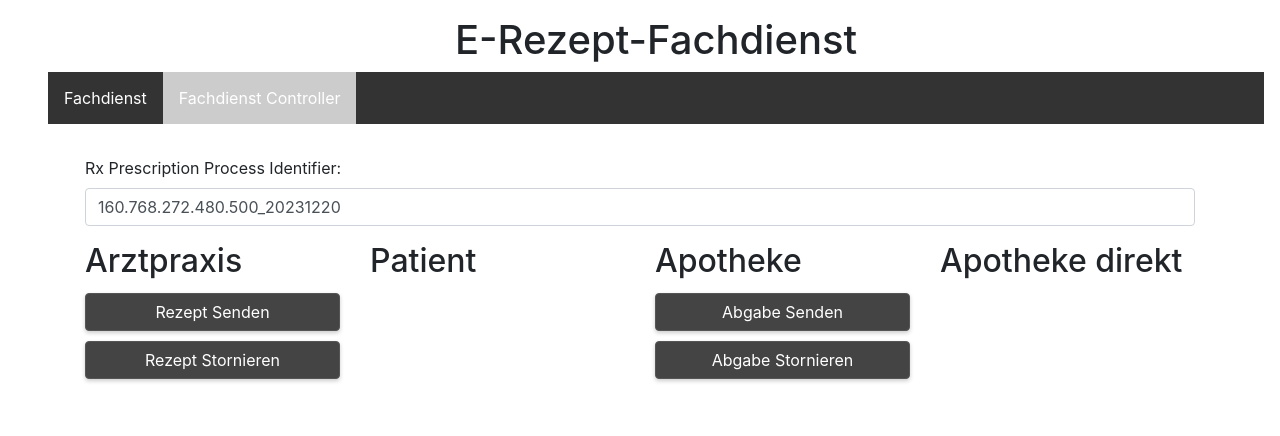
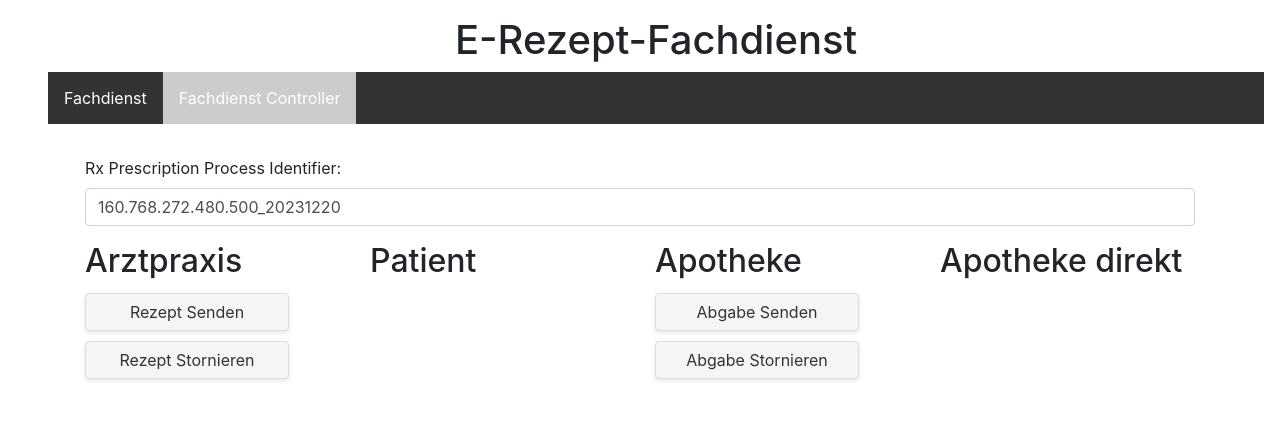
Before and after one commit to SvenSommer/poc-epa-medication, a Flask app: template e_rezept_fachdienst/templates/control.html in a window 1280 px wide. Shown: the top 436 px of the page. Run offline with Flask 3, Linux system fonts and the light colour scheme; the template is opened without the code that fills it, so the values that code supplies are empty; some libraries are stand-ins or nearby versions.

Commit message:
Update style.css and app.py

```diff
--- a/e_rezept_fachdienst/static/style.css
+++ b/e_rezept_fachdienst/static/style.css
@@ -143,34 +143,36 @@ tr:hover {
     background-color: #e0f8d8; /* A very light green color */
 }
 .custom-button {
-    color: white !important; /* Weiße Textfarbe */
-    background-color: #444 !important;
-    border: 1px solid #555 !important;; /* Dezenter Rahmen */
+    color: #333 !important; /* Dark text color */
+    background-color: #f5f5f5 !important; /* Light whitish background color */
+    border: 1px solid #ddd !important; /* Subtle border */
     padding: 14px 16px; /* Padding */
-    margin: 5px 0; /* Abstand */
-    width: 100%; /* Volle Breite */
-    transition: all 0.3s ease; /* Weiche Übergangseffekte */
-    text-align: center; /* Zentrieren des Textes */
-    box-shadow: 0 2px 4px rgba(0,0,0,0.2); /* Leichter Schatten für Tiefe */
+    margin: 5px 0; /* Margin */
+    width: 80%; /* Full width */
+    transition: all 0.3s ease; /* Smooth transition effects */
+    text-align: center; /* Centering text */
+    box-shadow: 0 2px 4px rgba(0,0,0,0.1); /* Light shadow for depth */
 }
 
 .custom-button:hover {
-    background-color: #333 !important;; /* Dunklere Hintergrundfarbe beim Hover */
-    box-shadow: 0 4px 8px rgba(0,0,0,0.3); /* Stärkerer Schatten beim Hover */
+    background-color: #e6e6e6 !important; /* Slightly darker background on hover */
+    box-shadow: 0 4px 8px rgba(0,0,0,0.2); /* Stronger shadow on hover */
 }
 
 .custom-button-primary {
-    background-color: #4CAF50; /* Primäre Farbe */
+    background-color: #e0f8d8; /* Primary light green color */
+    color: #333; /* Dark text color for contrast */
 }
 
 .custom-button-danger {
-    background-color: #f44336; /* Gefahrenfarbe */
+    background-color: #fadcdc; /* Light red color for danger buttons */
+    color: #333; /* Dark text color for contrast */
 }
 
 .custom-button-primary:hover {
-    background-color: #3e8e41; /* Dunklere Farbe beim Hover für primären Button */
+    background-color: #ccebc5; /* Slightly darker shade on hover for primary button */
 }
 
 .custom-button-danger:hover {
-    background-color: #d32f2f; /* Dunklere Farbe beim Hover für Gefahren-Button */
+    background-color: #fab4b4; /* Slightly darker shade on hover for danger button */
 }
--- a/epa_aktenkonto/medication_service/app.py
+++ b/epa_aktenkonto/medication_service/app.py
@@ -23,26 +23,6 @@ dispensation_controller = DispensationController(db_reader,db_writer)
 def send_response(message, status_code=200):
     return jsonify({"message": message, "status_code": status_code}), status_code
 
-
-
-def extract_parameters(fhir_data, required_params):
-    if not fhir_data.get("parameter"):
-        return None
-
-    parameters = {
-        param.get("name"): param.get("resource")
-        for param in fhir_data.get("parameter", [])
-    }
-    if not all(param in parameters for param in required_params):
-        return None
-
-    return parameters
-
-
-def validate_fhir_data(fhir_data, required_types):
-    received_types = {param.get("name") for param in fhir_data.get("parameter", [])}
-    return required_types.issubset(received_types)
-
 @app.route("/", methods=["GET"])
 def index():
     return render_template("index.html")
@@ -51,36 +31,22 @@ def index():
 def resources():
     return render_template("resources.html")
 
-
 @app.route("/get-fhir-data/<resource_type>", methods=["GET"])
 def get_fhir_data_by_type(resource_type):
     if db_reader.connect():
         resources = db_reader.get_all_resources(resource_type)
-        db_reader.close()
         return jsonify(resources)
     else:
-        return (
-            jsonify(
-                {"status": f"Medication Service: running - Database Connection Failed"}
-            ),
-            500,
-        )
+        return send_response("Medication Service: running - Database Connection Failed", 500)
 
 
 @app.route("/get-fhir-data/<resource_type>/<resource_id>", methods=["GET"])
 def get_fhir_data_by_id(resource_type, resource_id):
     if db_reader.connect():
         resource = db_reader.get_resource(resource_type, resource_id)
-        db_reader.close()
         return jsonify(resource)
     else:
-        return (
-            jsonify(
-                {"status": f"Medication Service: running - Database Connection Failed"}
-            ),
-            500,
-        )
-
+        return send_response("Medication Service: running - Database Connection Failed", 500)
 
 @app.route("/get-fhir-data", methods=["GET"])
 def get_fhir_data():
@@ -99,12 +65,7 @@ def get_fhir_data():
         }
         return jsonify(response)
     else:
-        return (
-            jsonify(
-                {"status": f"Medication Service: running - Database Connection Failed"}
-            ),
-            500,
-        )
+        return send_response("Medication Service: running - Database Connection Failed", 500)
 
 @app.route("/get-rx-identifier", methods=["GET"])
 def get_rx_identifier():
@@ -112,17 +73,11 @@ def get_rx_identifier():
         rx_identifier = db_reader.get_rx_identifier()
         return jsonify(rx_identifier)
     else:
-        return (
-            jsonify(
-                {"status": f"Medication Service: running - Database Connection Failed"}
-            ),
-            500,
-        )
+        return send_response("Medication Service: running - Database Connection Failed", 500)
 
 @app.route("/$provide-prescription", methods=["POST"])
 def provide_prescription():
     fhir_data = request.json
-
     try:
         exspected_ressource_types = ["MedicationRequest", "Medication", "Organization", "Practitioner"]
         if not fhir_validator.validate_fhir_data(fhir_data, set(exspected_ressource_types)):
@@ -142,7 +97,7 @@ def provide_prescription():
 def cancel_prescription():
     fhir_data = request.json
 
-    if not validate_fhir_data(fhir_data, {"RxPrescriptionProcessIdentifier"}):
+    if not fhir_validator.validate_fhir_data(fhir_data, {"RxPrescriptionProcessIdentifier"}):
         return send_response("Invalid FHIR data", 400)
 
     try:
@@ -174,7 +129,7 @@ def provide_dispensation():
 def cancel_dispensation():
     fhir_data = request.json
 
-    if not validate_fhir_data(fhir_data, {"RxPrescriptionProcessIdentifier"}):
+    if not fhir_validator.validate_fhir_data(fhir_data, {"RxPrescriptionProcessIdentifier"}):
         return send_response("Invalid FHIR data", 400)
 
     try:
--- a/epa_aktenkonto/medication_service/templates/resources.html
+++ b/epa_aktenkonto/medication_service/templates/resources.html
@@ -19,7 +19,7 @@
             <ul>
                 <li><a href="control">Fachdienst Controller</a></li>
                 <li class="active"><a href="ressources">Ressourcen List</a></li>
-                <li><a href="medlist">Medicationsliste</a></li>
+                <li><a href="medlist">Medikationsliste</a></li>
                 <li><a href="medplan">Medicationsplan</a></li>
             </ul>
         </nav>
```
